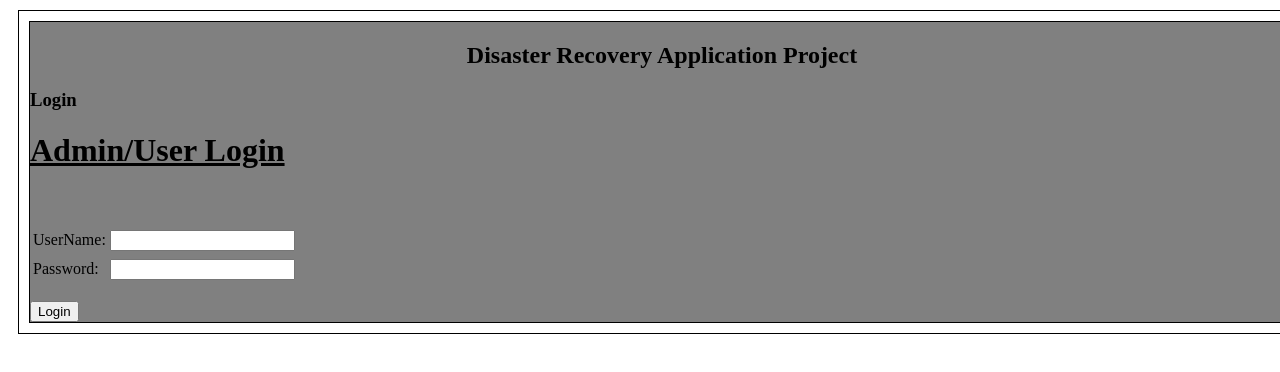
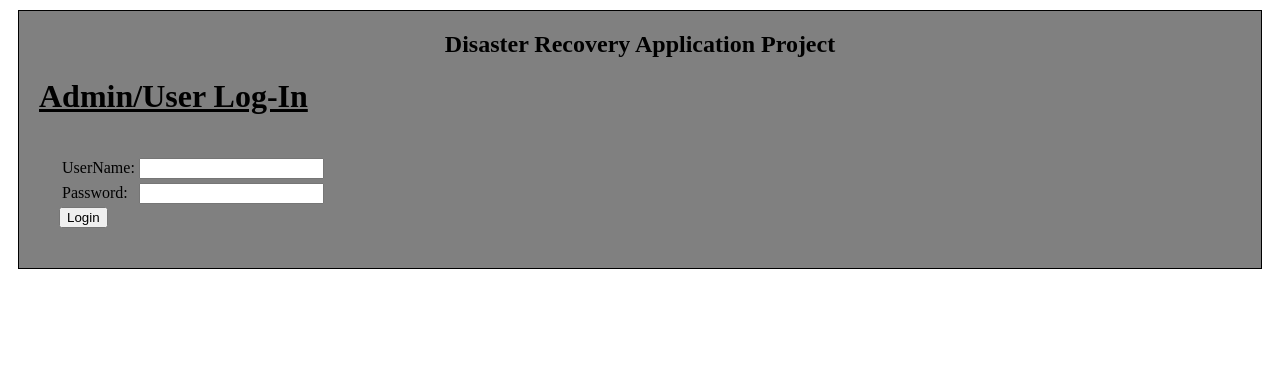
Before and after one commit to 62nK/DisasterRecoveryApp, an Angular app: page /log-in in a window 1280 px wide. Shown: the top 372 px of the page. Built offline with nearby package versions, Linux system fonts and the light colour scheme.

Commit message:
hid log-in page validation, separated css

```diff
--- a/src/app/login/login.component.css
+++ b/src/app/login/login.component.css
@@ -0,0 +1,20 @@
+h2{
+    text-align: center;
+}
+form{
+    margin: 20px;
+    padding: 20px;
+    width: 250px;
+}
+.login-component {
+    margin: 10px;
+    border: 1px solid black;
+    height: 100%;
+    background-color: grey;
+}
+.form-title{
+    margin: 0 20px 20px;
+}
+.align-right{
+    float: right;
+}
--- a/src/app/login/login.component.html
+++ b/src/app/login/login.component.html
@@ -1,48 +1,30 @@
+<div class='login-component'>
+  <!-- Component Title -->
+  <h2>{{componentTitle}}</h2>
 
-    <title>Login Page</title>
+  <div class="login">
+    <!-- Form Title -->
+    <h1 class="form-title">
+      <u> {{formTitle}}</u>
+    </h1>
 
-    <body><body bgcolor=" grey" >
-            <style type="text/css">
-                body{margin:10px;border:1px solid black;width:100%;height:100%;}
-                height: 100px;
-                </style>
-        <div class="header">
-            <h2 align="center">Disaster Recovery Application Project</h2>
-
-
-            <h3>Login</h3>
-
-
-            <h1 class="title">
-                <u> Admin/User Login</u><br>
-            </h1>
-            <br><br>
+    <!-- Log-In Form -->
     <form action="login" method="post">
-            <table style="with: 50%">
-
+      <table>
         <tr>
           <td>UserName:</td>
           <td><input type="text" name="username" /></td>
         </tr>
-                <tr></tr>
-                <tr></tr>
         <tr>
           <td>Password:</td>
           <td><input type="password" name="password" /></td>
         </tr>
       </table>
-            <br>
-            <input type="submit" value="Login" />
+      <input type="submit" value="Login"/>
     </form>
-        </div>
-       <!-- angular forms https://angular.io/guide/user-input
 
-       <input id="name" name="name" class="form-control"
-       required minlength="4" appForbiddenName="bob"
-       [(ngModel)]="hero.name" #name="ngModel" >
-
- <div *ngIf="name.invalid && (name.dirty || name.touched)"
-     class="alert alert-danger">
+    <!-- Validation -->
+    <!-- <div *ngIf="name.invalid && (name.dirty || name.touched)" class="alert alert-danger">
 
     <div *ngIf="name.errors.required">
       Name is required.
@@ -53,10 +35,7 @@
     <div *ngIf="name.errors.forbiddenName">
       Name cannot be Bob.
     </div>
+  </div> -->
+  </div>
 
 </div>
-
- The following code listens to the keyup event
- and passes the entire event payload ($event) to the component event handler.
-   angular forms-->
- </body>
--- a/src/app/login/login.component.ts
+++ b/src/app/login/login.component.ts
@@ -7,6 +7,9 @@ import { Component, OnInit } from '@angular/core';
 })
 export class LoginComponent implements OnInit {
 
+  componentTitle = "Disaster Recovery Application Project";
+  formTitle = "Admin/User Log-In";
+
   constructor() { }
 
   ngOnInit() {
```
Lines whose indentation alone changed are shown as unchanged.
